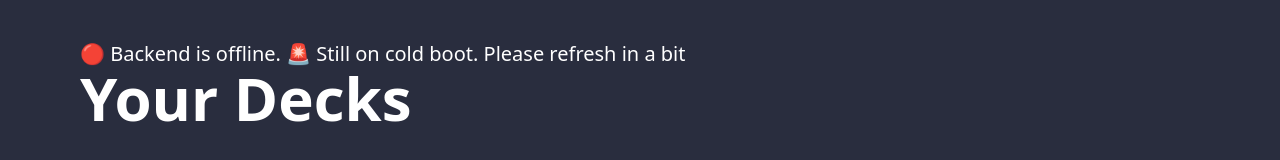
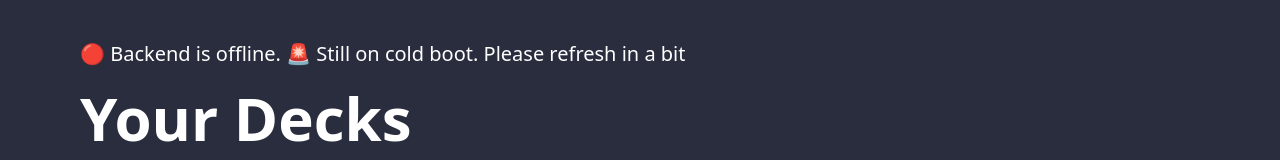
Before and after one commit to Kavishika-Kahandawala/NotePallete, a React (Vite) app in the folder client/: page / in a window 1280 px wide. Shown: the top 160 px of the page. Built offline with nearby package versions, Linux system fonts and the light colour scheme; no server answers.

Commit message:
Adding backend online indicator

```diff
--- a/client/src/App.tsx
+++ b/client/src/App.tsx
@@ -57,7 +57,7 @@ function App() {
   return (
     <>
       <div className=" gap-10 mx-20 my-10">
-        <div className="lg:text-xl text-xl text-white "><p id="status">{backendStatus}</p></div>
+        <div className="lg:text-xl text-xl text-white "><p id="status" className="pb-5">{backendStatus}</p></div>
         <div className="lg:text-6xl text-2xl text-white font-semibold">Your Decks</div>
       </div>
       <ul className="grid lg:grid-cols-2 xl:grid-cols-3 gap-10 mx-20 my-10 lg:mx-52">
```
